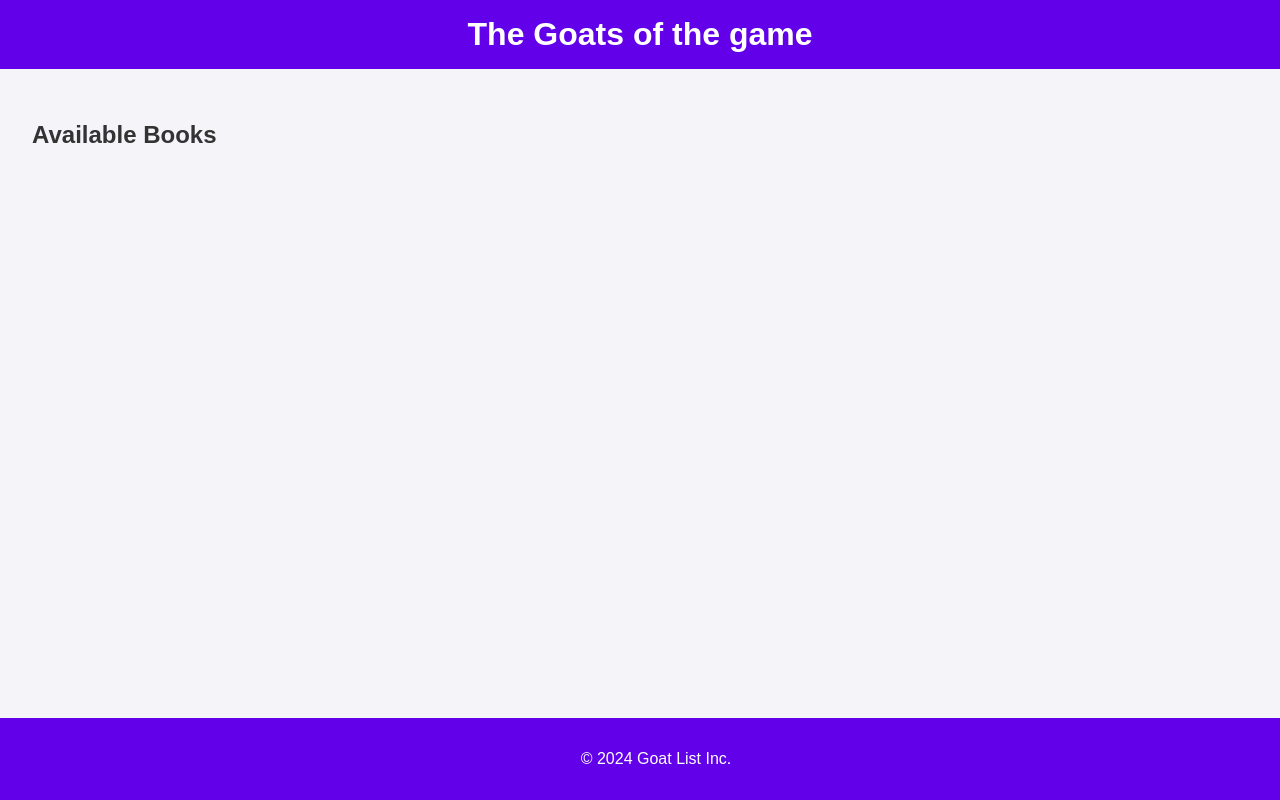
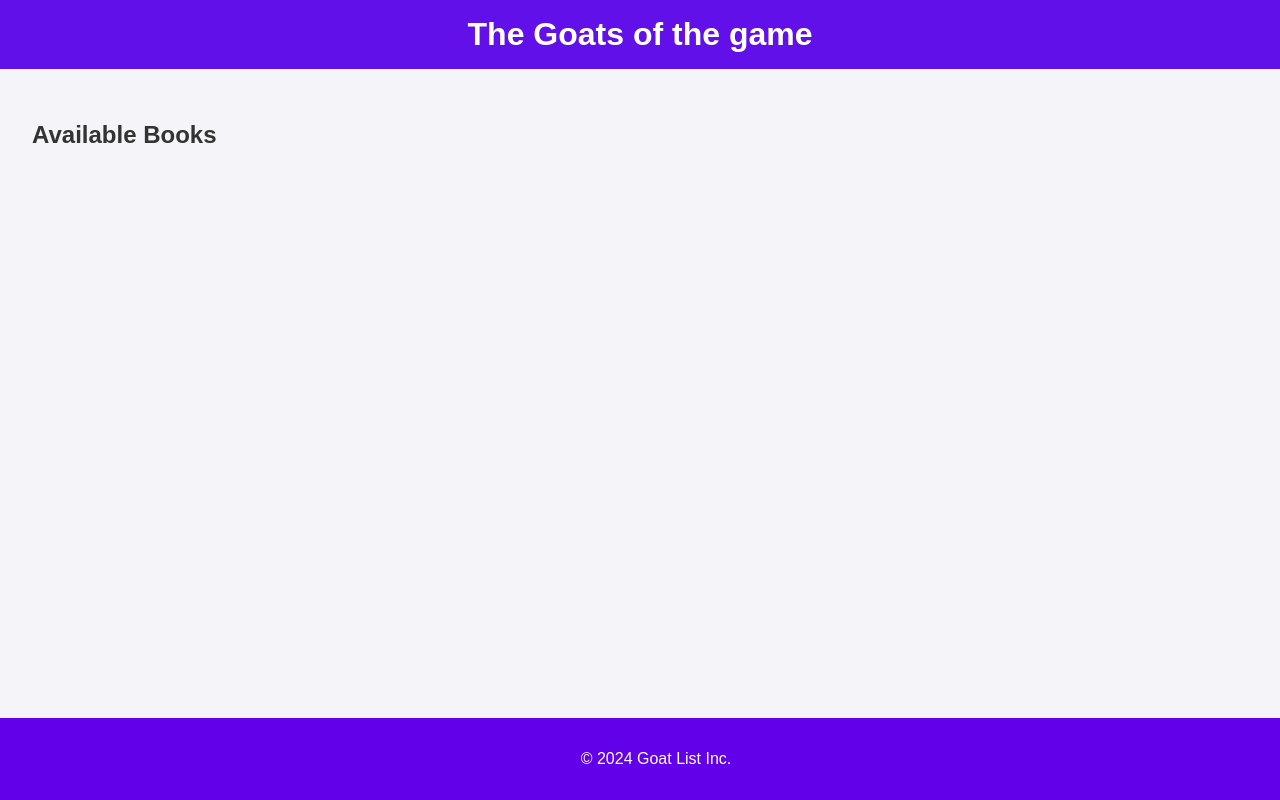
Before and after one commit to Uzziel03/goatsofthegame, a plain HTML site: page index.html in a window 1280 px wide. Drawn offline with Linux system fonts and the light colour scheme.

Commit message:
Update style.css

```diff
--- a/style.css
+++ b/style.css
@@ -7,7 +7,7 @@ body {
 }
 
 header {
-  background-color: #6200ea;
+  background-color: #6210ea;
   color: white;
   text-align: center;
   padding: 1rem 0;
```
